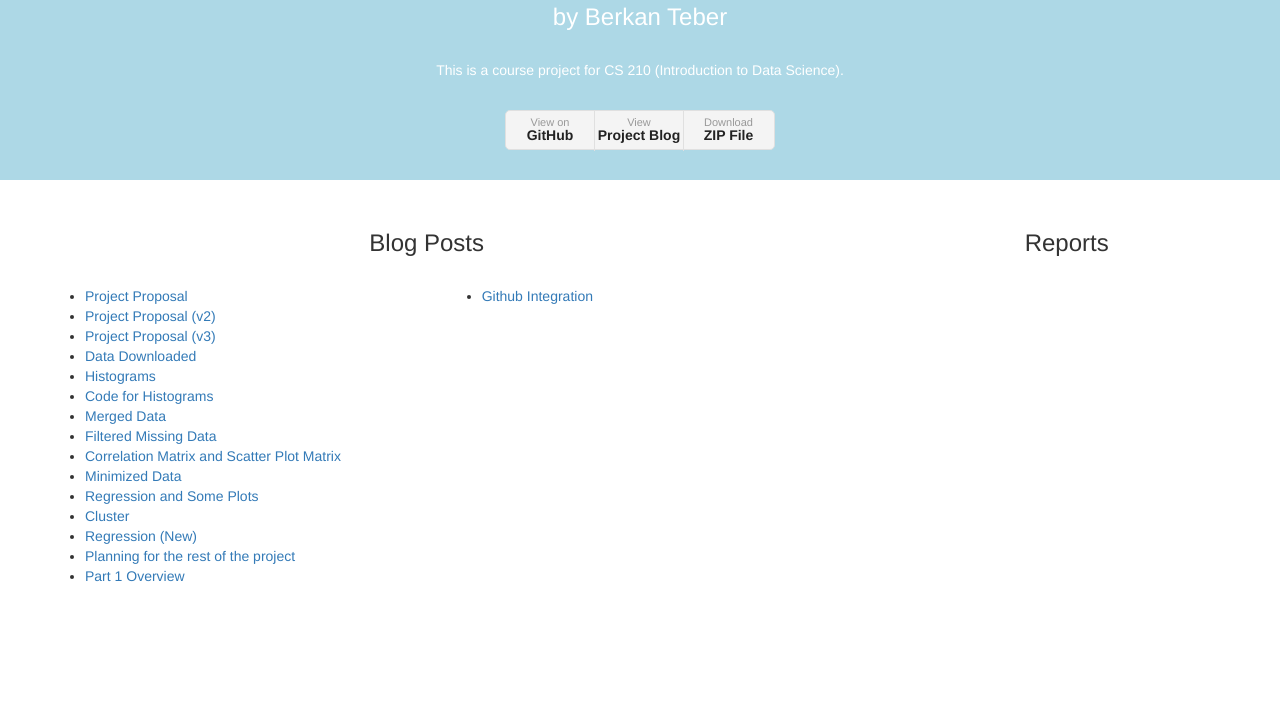
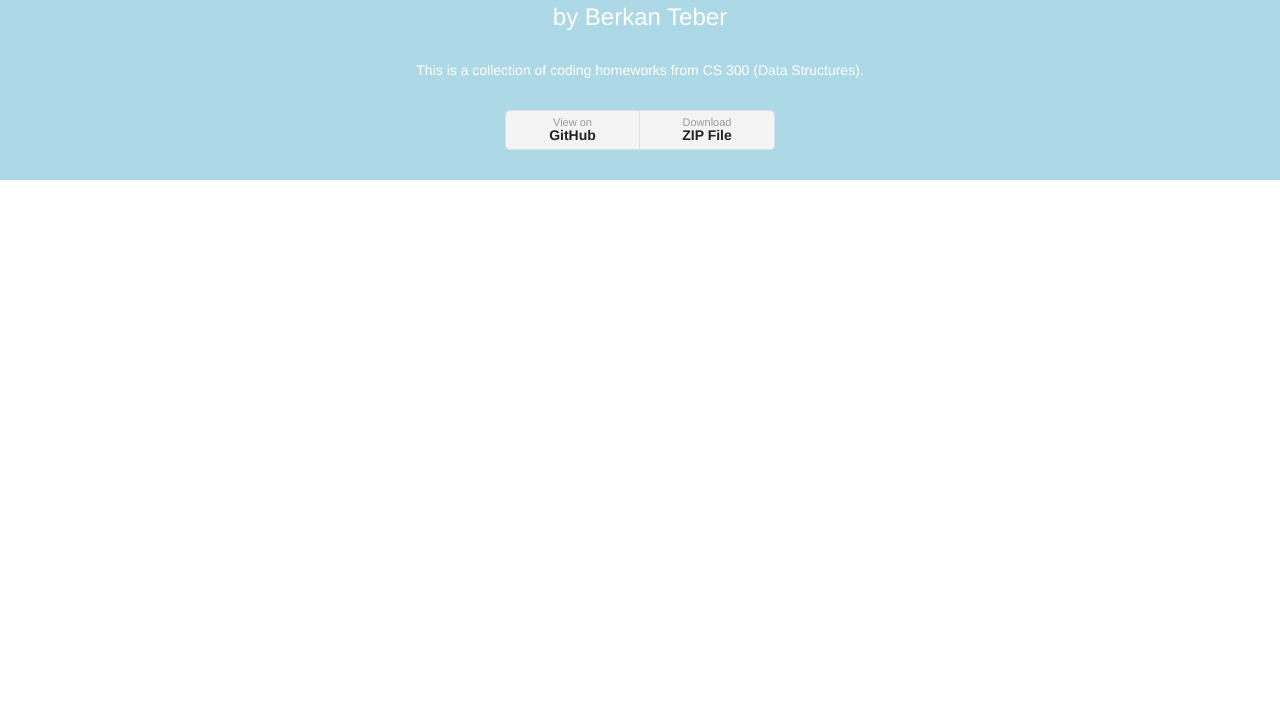
Before and after one commit to berkanteber/data-structure-hws, a plain HTML site: page docs/index.html in a window 1280 px wide. Shown: the part 76-800 px from the top of the page. Drawn offline with Linux system fonts and the light colour scheme.

Commit message:
Site Update

```diff
--- a/docs/css/style.css
+++ b/docs/css/style.css
@@ -31,7 +31,7 @@ html, body, div
 }
 
 .buttons li {
-  width:89px;
+  width:134px;
   float:left;
   border-right:1px solid #e0e0e0;
   height:40px;
@@ -61,17 +61,7 @@ html, body, div
   color:#222;
 }
 
-.buttons ul li + li + li {
+.buttons ul li + li {
   border-right:none;
-  width:89px;
+  width:134px;
 }
-
-.bloglinks
-{
-  padding: 30px;
-}
-
-.reports
-{
-  padding: 30px;
-}
--- a/docs/index.html
+++ b/docs/index.html
@@ -1,6 +1,6 @@
 <html>
 <head>
-<title>CS 210 Project by Berkan Teber</title>
+<title>CS 300 Homeworks by Berkan Teber</title>
 
 <link href="./css/bootstrap.css" rel="stylesheet" type="text/css"/>
 <link href="./css/style.css" rel="stylesheet" type="text/css"/>
@@ -16,22 +16,21 @@
 
 <div class="top">
 
-<h1 align="center">CS 210 (Introduction to Data Science) Project</h1>
+<h1 align="center">CS 300 (Data Structures) Homeworks</h1>
 <h3 align="center">by Berkan Teber</h2>
 
 <br>
 
 <p>
-  This is a course project for CS 210 (Introduction to Data Science).
+  This is a collection of coding homeworks from CS 300 (Data Structures).
 </p>
 
 <br>
 
 <div class="buttons">
   <ul>
-    <li><a href="http://github.com/berkanteber/cs210project">View on<strong>GitHub</strong></a></li>
-    <li><a href="http://cs210byberkanteber.wordpress.com">View<strong>Project Blog</strong></a></li>
-    <li><a href="https://github.com/berkanteber/cs210project/zipball/master">Download<strong>ZIP File</strong></a></li>
+    <li><a href="http://github.com/berkanteber/data-structures-hws">View on<strong>GitHub</strong></a></li>
+    <li><a href="https://github.com/berkanteber/data-structures-hws/zipball/master">Download<strong>ZIP File</strong></a></li>
   </ul>
 </div>
 
@@ -39,114 +38,6 @@
 
 </div>
 
-<div class="bloglinks col-md-8">
-
-  <h3 align="center">Blog Posts</h3><br>
-
-  <div class="left col-md-6">
-
-  <ul>
-
-    <li>
-        <a href = "https://cs210byberkanteber.wordpress.com/2017/03/01/comparison-of-public-and-private-sector-on-education/">
-        Project Proposal
-        </a>
-    </li>
-    <li>
-        <a href = "https://cs210byberkanteber.wordpress.com/2017/03/02/project-proposal-updated/">
-        Project Proposal (v2)
-        </a>
-    </li>
-    <li>
-        <a href = "https://cs210byberkanteber.wordpress.com/2017/03/18/project-proposal-v3/">
-        Project Proposal (v3)
-        </a>
-    </li>
-    <li>
-        <a href = "https://cs210byberkanteber.wordpress.com/2017/03/18/data-downloaded/">
-        Data Downloaded
-        </a>
-    <li>
-        <a href = "https://cs210byberkanteber.wordpress.com/2017/03/18/histograms/">
-        Histograms
-        </a>
-    </li>
-    <li>
-        <a href = "https://cs210byberkanteber.wordpress.com/2017/03/18/code/">
-        Code for Histograms
-        </a>
-    </li>
-    <li>
-        <a href = "https://cs210byberkanteber.wordpress.com/2017/03/23/merged-data/">
-        Merged Data
-        </a>
-    </li>
-    <li>
-        <a href = "https://cs210byberkanteber.wordpress.com/2017/03/24/filtered-missing-data/">
-        Filtered Missing Data
-        </a>
-    </li>
-    <li>
-        <a href = "https://cs210byberkanteber.wordpress.com/2017/03/24/correlation-matrix-scatter-plot-matrix/">
-        Correlation Matrix and Scatter Plot Matrix
-        </a>
-    </li>
-    <li>
-        <a href = "https://cs210byberkanteber.wordpress.com/2017/04/08/minimized-data/">
-        Minimized Data
-        </a>
-    </li>
-    <li>
-        <a href = "https://cs210byberkanteber.wordpress.com/2017/04/09/regressions-and-some-plots/">
-        Regression and Some Plots
-        </a>
-    </li>
-    <li>
-        <a href = "https://cs210byberkanteber.wordpress.com/2017/04/13/cluster/">
-        Cluster
-        </a>
-    </li>
-    <li>
-        <a href = "https://cs210byberkanteber.wordpress.com/2017/04/14/regression-new/">
-        Regression (New)
-        </a>
-    </li>
-    <li>
-        <a href = "https://cs210byberkanteber.wordpress.com/2017/04/24/planning-for-the-rest-of-the-project/">
-        Planning for the rest of the project
-        </a>
-    </li>
-    <li>
-        <a href = "https://cs210byberkanteber.wordpress.com/2017/04/24/part-1-overview/">
-        Part 1 Overview
-        </a>
-    </li>
-
-  </ul>
-
-  </div>
-
-  <div class="right col-md-6">
-
-  <ul>
-
-    <li>
-        <a href = "https://cs210byberkanteber.wordpress.com/2017/04/26/github-integration/">
-        Github Integration
-        </a>
-    </li>
-
-  </ul>
-
-  </div>
-
-</div>
-
-<div class="reports col-md-4">
-
-  <h3 align="center">Reports</h3><br>
-
-</div>
 
 
 </body>
```
